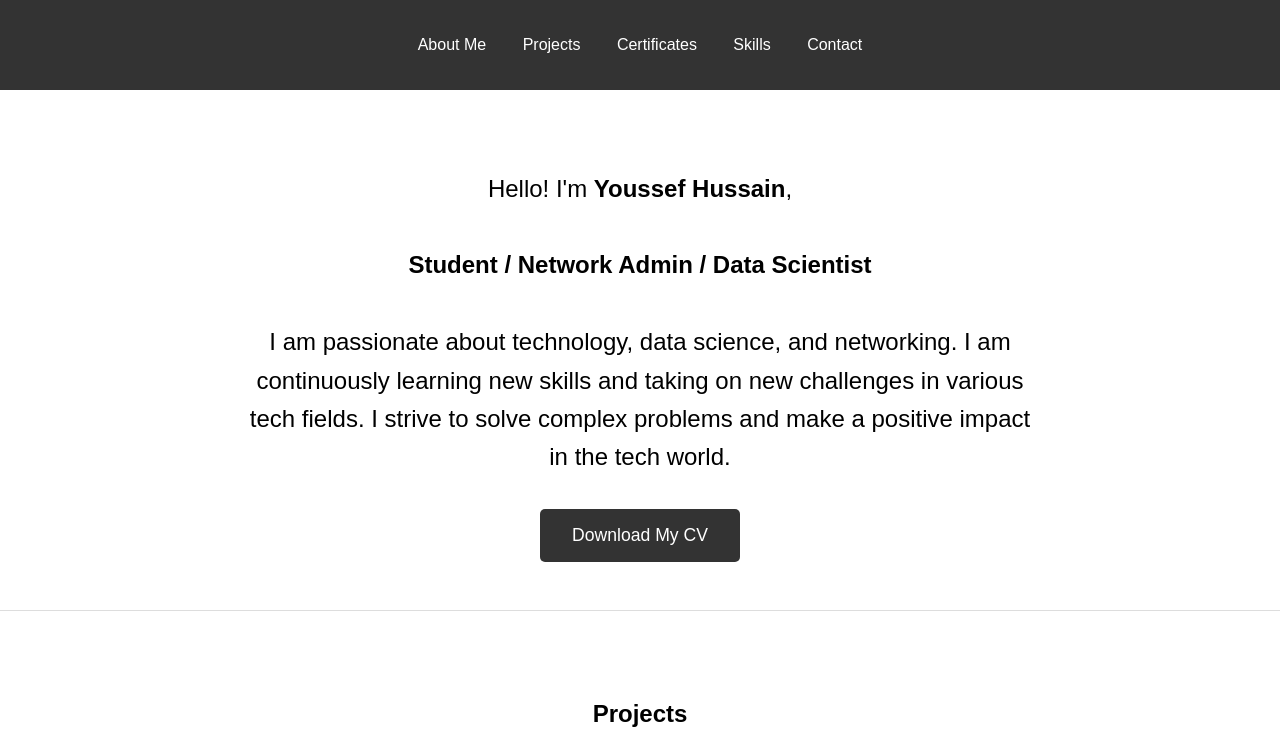
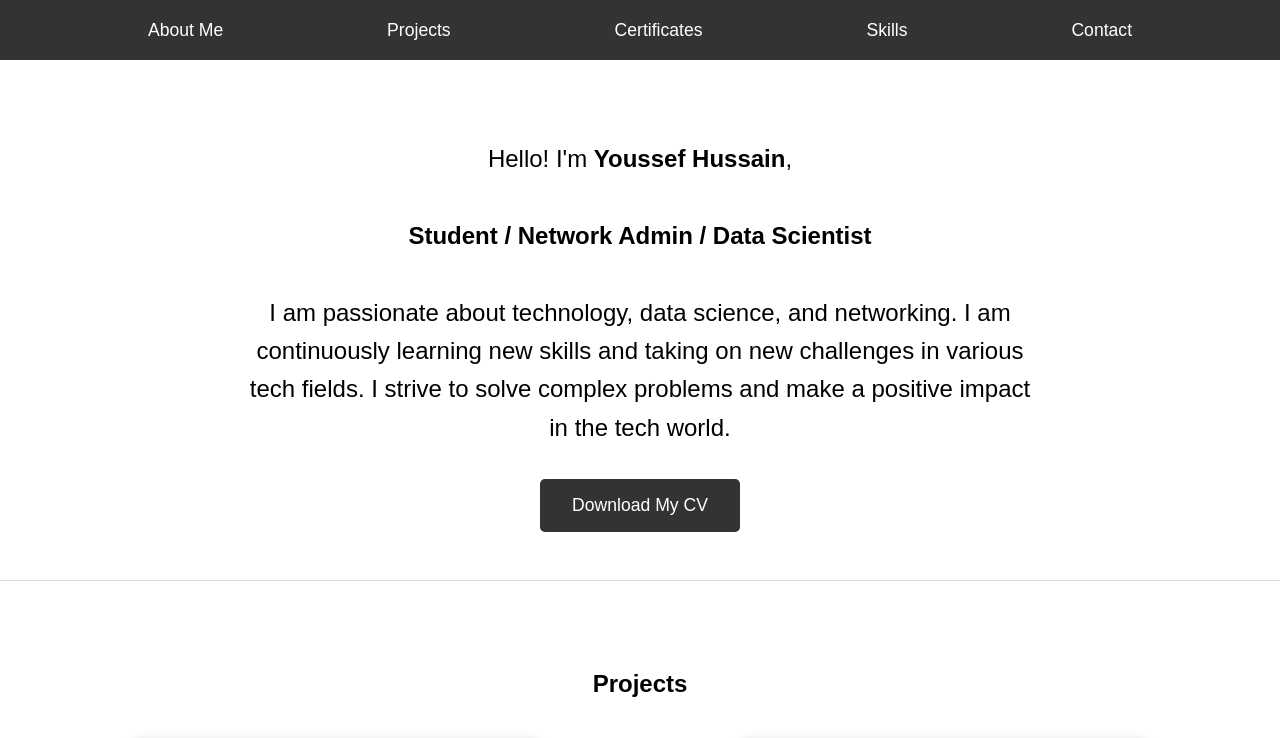
Before and after one commit to youssefescobar/porto, a plain HTML site: page index.html in a window 1280 px wide. Shown: the top 738 px of the page. Drawn offline with Linux system fonts and the light colour scheme.

Commit message:
update nav

```diff
--- a/styles.css
+++ b/styles.css
@@ -1,3 +1,7 @@
+html {
+  scroll-behavior: smooth;
+}
+
 body {
   font-family: Arial, sans-serif;
   line-height: 1.6;
@@ -10,22 +14,35 @@ header {
   color: #fff;
   padding: 1rem 0;
   text-align: center;
+  position: sticky;
+  top: 0;
+  z-index: 1000;
 }
 
 nav ul {
   list-style: none;
   padding: 0;
-  text-align: center;
+  margin: 0;
+  display: flex;
+  justify-content: space-evenly;
+  align-items: center;
 }
 
 nav ul li {
-  display: inline-block;
-  margin: 0 1rem;
+  margin: 0;
 }
 
 nav ul li a {
   color: #fff;
   text-decoration: none;
+  font-size: 1.1rem;
+  padding: 0.5rem 1rem;
+  transition: background-color 0.3s ease, color 0.3s ease;
+}
+nav ul li a:hover {
+  background-color: #555;
+  border-radius: 5px;
+  color: #fff;
 }
 
 section {
```
